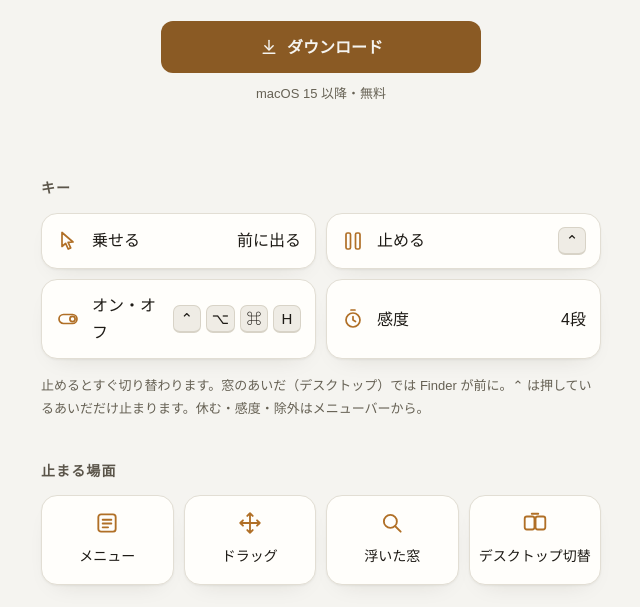
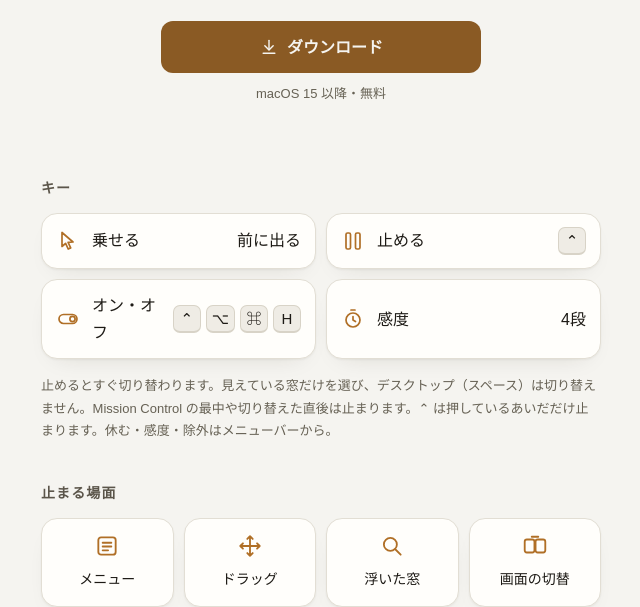
Before and after one commit to tsumiki-apps/tools, a plain HTML site: page tsumiki-hover.html in a window 1280 px wide. Shown: the part 231-838 px from the top of the page, without its empty margins (319-959 px from the left). Drawn offline with Linux system fonts and the light colour scheme; a web font is replaced by a local one.

Commit message:
つみきホバー：別のデスクトップへ切り替わる不具合を直した版（公証済み）・紹介ページに Mission Control の最中は止まる旨
Co-Authored-By: Claude Opus 5.5 <noreply@anthropic.com>
Claude-Session: https://claude.ai/code/session_01YAqp5TQBnDqizSeKsnyefF

```diff
--- a/tsumiki-hover.html
+++ b/tsumiki-hover.html
@@ -108,14 +108,14 @@
     <div class="key"><svg viewBox="0 0 24 24"><rect x="3" y="7.5" width="18" height="9" rx="4.5"/><circle cx="16.5" cy="12" r="2.6"/></svg><b>オン・オフ</b><span class="caps"><kbd>⌃</kbd><kbd>⌥</kbd><kbd>⌘</kbd><kbd>H</kbd></span></div>
     <div class="key"><svg viewBox="0 0 24 24"><circle cx="12" cy="13" r="7"/><path d="M12 9.5V13l2.5 1.5M10 3h4"/></svg><b>感度</b><span class="caps">4段</span></div>
   </div>
-  <p class="note">止めるとすぐ切り替わります。窓のあいだ（デスクトップ）では Finder が前に。⌃ は押しているあいだだけ止まります。休む・感度・除外はメニューバーから。</p>
+  <p class="note">止めるとすぐ切り替わります。見えている窓だけを選び、デスクトップ（スペース）は切り替えません。Mission Control の最中や切り替えた直後は止まります。⌃ は押しているあいだだけ止まります。休む・感度・除外はメニューバーから。</p>
 
   <h2>止まる場面</h2>
   <div class="scenes">
     <div class="scene"><svg viewBox="0 0 24 24"><rect x="4" y="4" width="16" height="16" rx="2.5"/><path d="M8 9h8M8 12.5h8M8 16h5"/></svg><b>メニュー</b></div>
     <div class="scene"><svg viewBox="0 0 24 24"><path d="M12 3v18M3 12h18M12 3l-2.5 2.5M12 3l2.5 2.5M12 21l-2.5-2.5M12 21l2.5-2.5M3 12l2.5-2.5M3 12l2.5 2.5M21 12l-2.5-2.5M21 12l-2.5 2.5"/></svg><b>ドラッグ</b></div>
     <div class="scene"><svg viewBox="0 0 24 24"><circle cx="10.5" cy="10.5" r="6"/><path d="M15 15l5 5"/></svg><b>浮いた窓</b></div>
-    <div class="scene"><svg viewBox="0 0 24 24"><rect x="2.5" y="6" width="9" height="12" rx="2"/><rect x="12.5" y="6" width="9" height="12" rx="2"/><path d="M9 3.5h6"/></svg><b>デスクトップ切替</b></div>
+    <div class="scene"><svg viewBox="0 0 24 24"><rect x="2.5" y="6" width="9" height="12" rx="2"/><rect x="12.5" y="6" width="9" height="12" rx="2"/><path d="M9 3.5h6"/></svg><b>画面の切替</b></div>
   </div>
 
   <h2>はじめに</h2>
```
Also changed, not shown: 1 other file.
